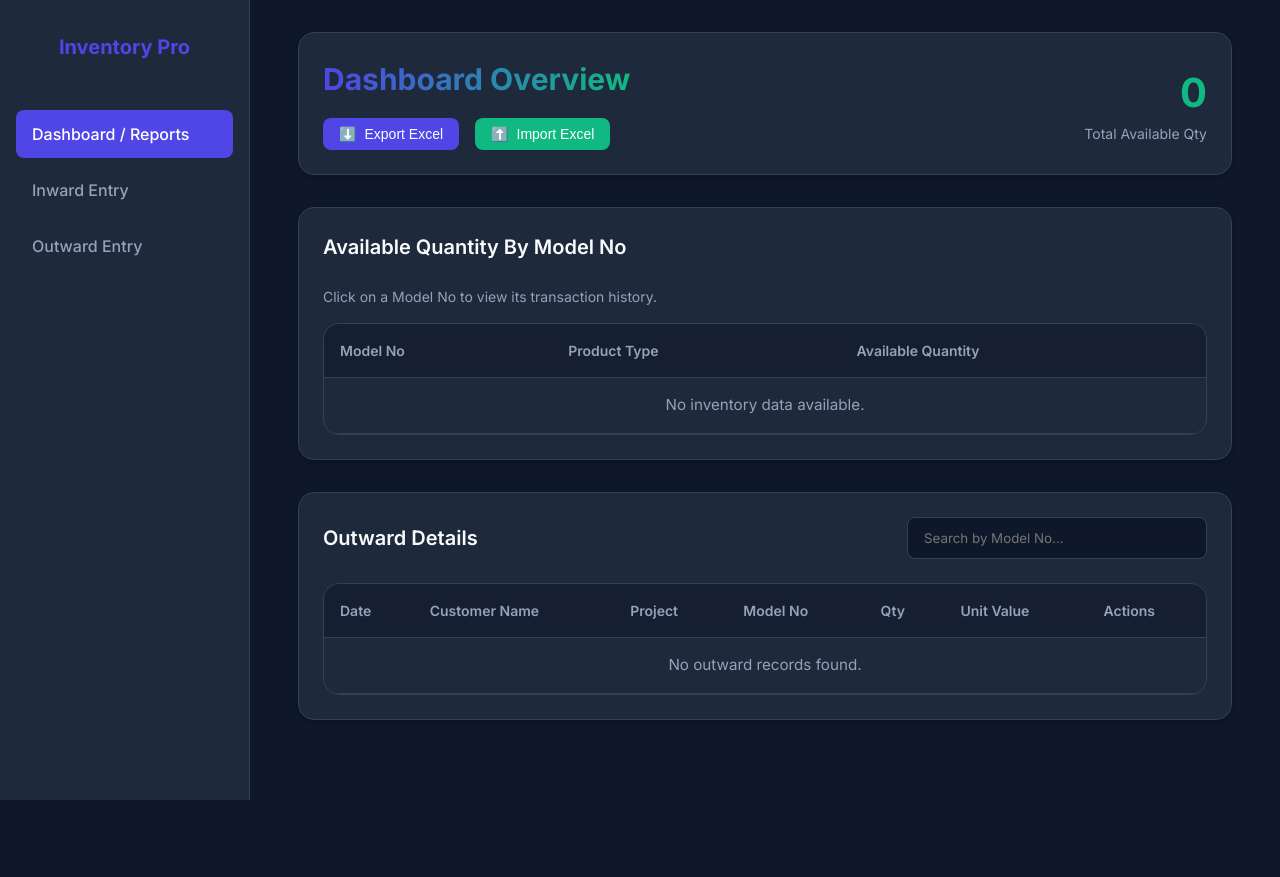
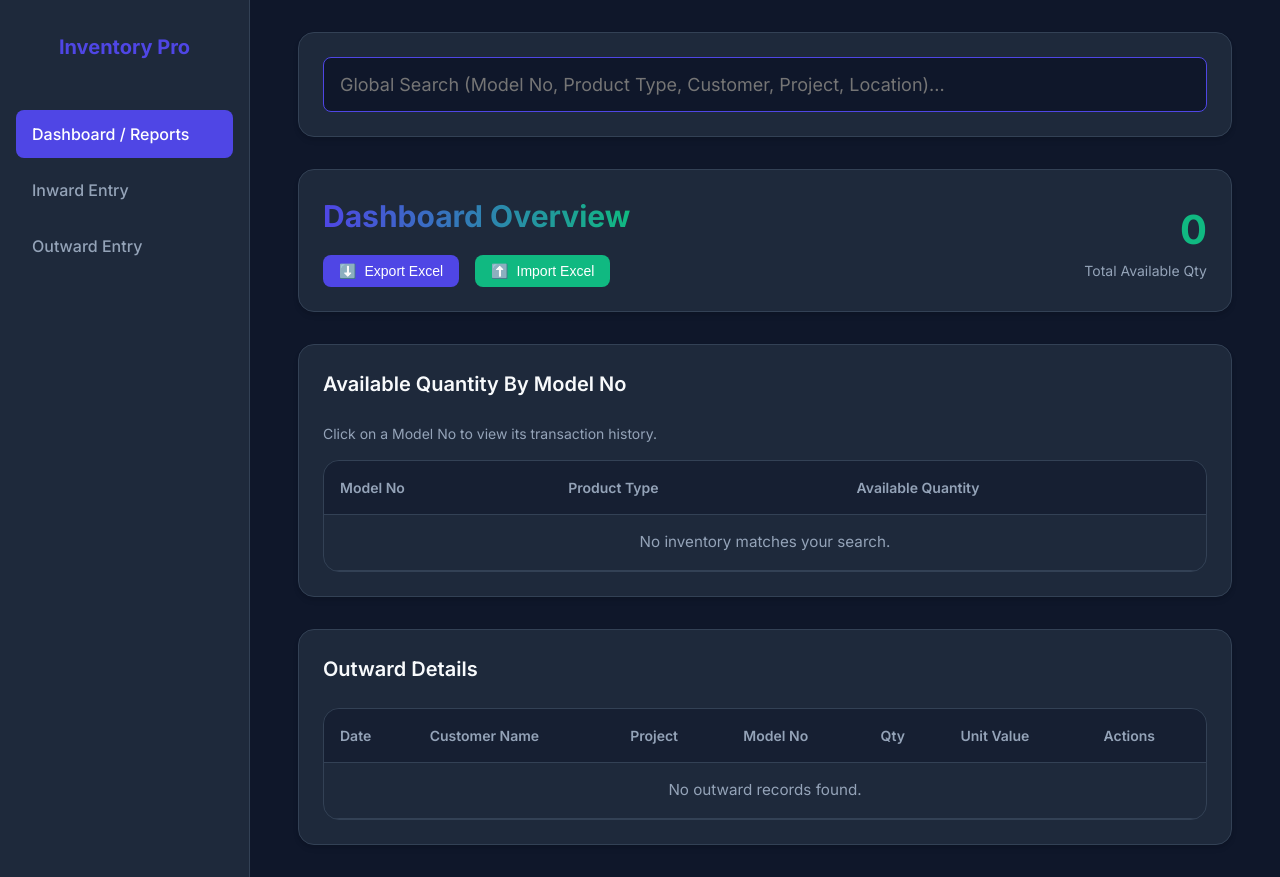
Before and after one commit to Pramodkumarsv/inventory-app, a React (Vite) app: page / in a window 1280 px wide. Before the commit the page ends 800 px from the top, so only its background shows below. Built offline with nearby package versions, Linux system fonts and the light colour scheme.

Commit message:
Add global search to dashboard

```diff
--- a/src/pages/ReportsPage.tsx
+++ b/src/pages/ReportsPage.tsx
@@ -4,7 +4,7 @@
 
 export function ReportsPage() {
   const { inwards, outwards, addInward, deleteOutward } = useStore();
-  const [searchModel, setSearchModel] = useState('');
+  const [globalSearch, setGlobalSearch] = useState('');
   const fileInputRef = useRef<HTMLInputElement>(null);
   const [selectedItem, setSelectedItem] = useState<string | null>(null);
 
@@ -38,9 +38,15 @@
 
   const filteredOutwards = useMemo(() => {
     const flattened: any[] = [];
+    const searchLower = globalSearch.toLowerCase();
     outwards.forEach(o => {
       (o.items || []).forEach(item => {
-        if (!searchModel.trim() || item.modelNo.toLowerCase().includes(searchModel.toLowerCase())) {
+        if (!globalSearch.trim() ||
+            item.modelNo.toLowerCase().includes(searchLower) ||
+            o.customerName.toLowerCase().includes(searchLower) ||
+            (o.projectName && o.projectName.toLowerCase().includes(searchLower)) ||
+            o.from.toLowerCase().includes(searchLower)
+           ) {
           flattened.push({
             id: o.id + '-' + item.id,
             parentId: o.id,
@@ -56,7 +62,16 @@
       });
     });
     return flattened;
-  }, [outwards, searchModel]);
+  }, [outwards, globalSearch]);
+
+  const filteredAvailable = useMemo(() => {
+    const searchLower = globalSearch.toLowerCase();
+    return availableByModel.filter(item =>
+      !globalSearch.trim() ||
+      item.modelNo.toLowerCase().includes(searchLower) ||
+      item.productType.toLowerCase().includes(searchLower)
+    );
+  }, [availableByModel, globalSearch]);
 
   const exportExcel = () => {
     const data = availableByModel.map(item => ({
@@ -136,6 +151,17 @@
   return (
     <div style={{ display: 'flex', flexDirection: 'column', gap: '2rem' }}>
 
+      <div className="card" style={{ padding: '1.5rem' }}>
+        <input
+          type="text"
+          placeholder="Global Search (Model No, Product Type, Customer, Project, Location)..."
+          className="form-input"
+          value={globalSearch}
+          onChange={e => setGlobalSearch(e.target.value)}
+          style={{ fontSize: '1.125rem', padding: '1rem', width: '100%', borderColor: 'var(--primary)' }}
+        />
+      </div>
+
       <div className="card" style={{ display: 'flex', alignItems: 'center', justifyContent: 'space-between' }}>
         <div>
           <h2 className="page-title" style={{ marginBottom: '0.5rem' }}>Dashboard Overview</h2>
@@ -170,12 +196,12 @@
               </tr>
             </thead>
             <tbody>
-              {availableByModel.length === 0 ? (
+              {filteredAvailable.length === 0 ? (
                 <tr>
-                  <td colSpan={3} style={{ textAlign: 'center', color: 'var(--text-muted)' }}>No inventory data available.</td>
+                  <td colSpan={3} style={{ textAlign: 'center', color: 'var(--text-muted)' }}>No inventory matches your search.</td>
                 </tr>
               ) : (
-                availableByModel.map(item => (
+                filteredAvailable.map(item => (
                   <tr key={item.modelNo}>
                     <td>
                       <button
@@ -198,15 +224,6 @@
       <div className="card">
         <div style={{ display: 'flex', justifyContent: 'space-between', alignItems: 'center', marginBottom: '1.5rem' }}>
           <h3 style={{ fontSize: '1.25rem', fontWeight: '600' }}>Outward Details</h3>
-          <div style={{ width: '300px' }}>
-            <input
-              type="text"
-              placeholder="Search by Model No..."
-              className="form-input"
-              value={searchModel}
-              onChange={e => setSearchModel(e.target.value)}
-            />
-          </div>
         </div>
         <div className="table-container">
           <table>
```
